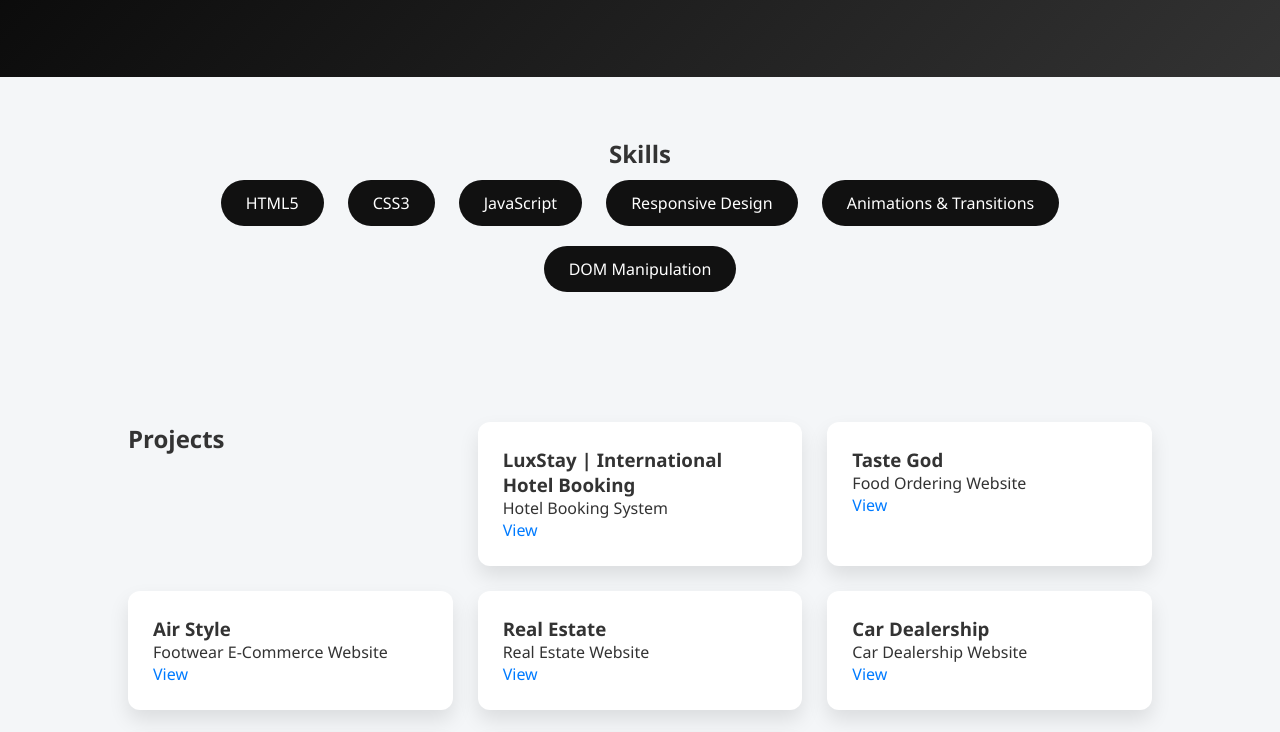
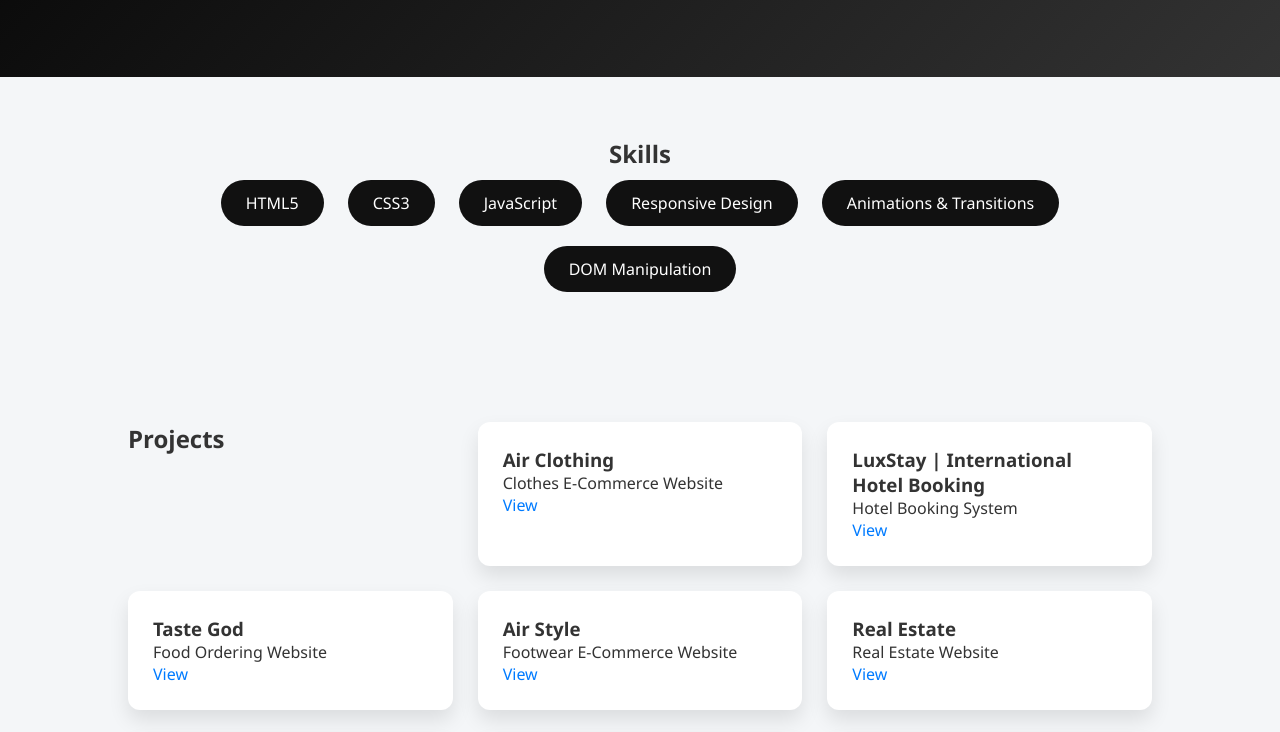
Before and after one commit to saadurrehman414-cpu/portfolio., a plain HTML site: page index.html in a window 1280 px wide. Shown: the part 462-1194 px from the top of the page. Drawn offline with Linux system fonts and the light colour scheme.

Commit message:
Add files via upload

```diff
--- a/index.html
+++ b/index.html
@@ -43,6 +43,12 @@
 <!-- PROJECTS -->
 <section class="projects" id="projects">
   <h2>Projects</h2>
+
+   <div class="project-card">
+    <h3>Air Clothing</h3>
+    <p>Clothes E-Commerce Website</p>
+    <a href="https://saadurrehman414-cpu.github.io/air-clothing/" target="_blank">View</a>
+  </div>
 
   <div class="project-card">
     <h3>LuxStay | International Hotel Booking</h3>
```
